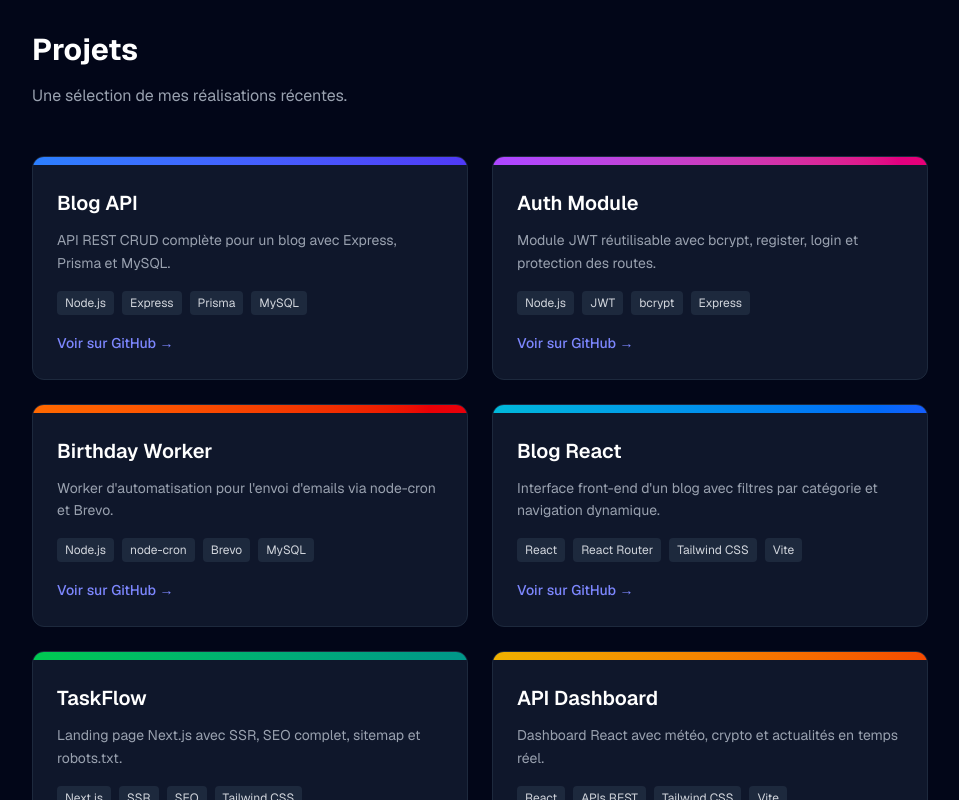
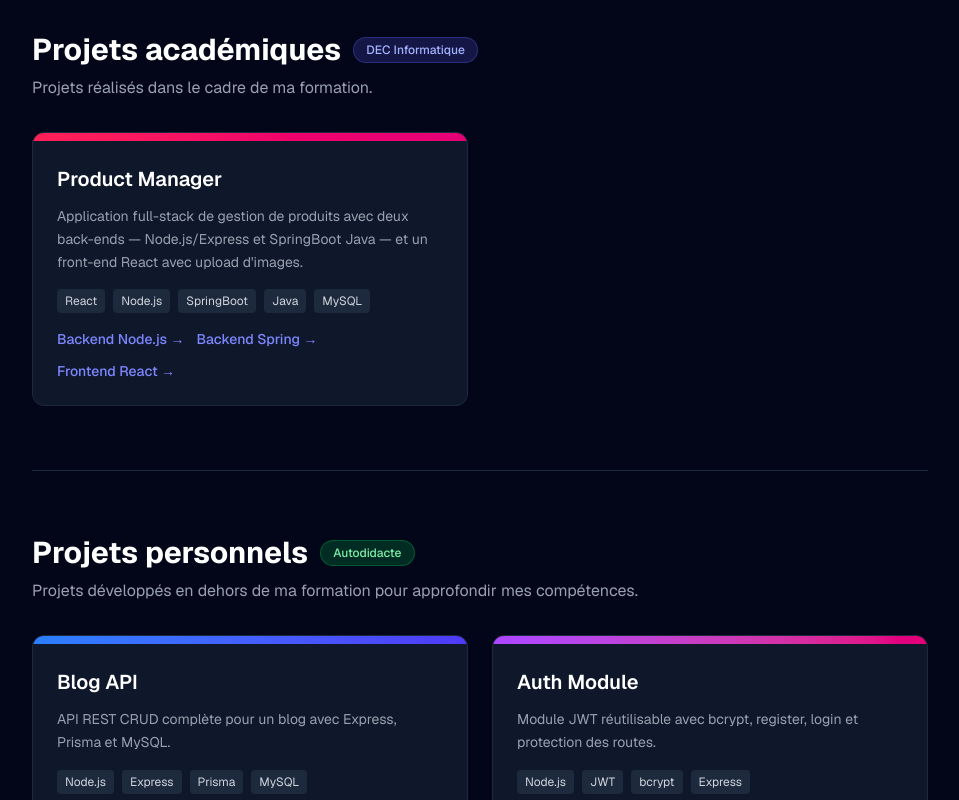
Before and after one commit to stephane-1234/portfolio, a Next.js app: page / in a window 1280 px wide. Shown: the part 1440-2240 px from the top of the page, without its empty margins (160-1119 px from the left). Built offline with nearby package versions, Linux system fonts and the light colour scheme.

Commit message:
feat: separate academic and personal projects sections

```diff
--- a/app/components/Projects.jsx
+++ b/app/components/Projects.jsx
@@ -1,4 +1,18 @@
-const projects = [
+const schoolProjects = [
+  {
+    title: 'Product Manager',
+    description: 'Application full-stack de gestion de produits avec deux back-ends — Node.js/Express et SpringBoot Java — et un front-end React avec upload d\'images.',
+    tags: ['React', 'Node.js', 'SpringBoot', 'Java', 'MySQL'],
+    links: [
+      { label: 'Backend Node.js', url: 'https://github.com/stephane-1234/product-manager-backend' },
+      { label: 'Backend Spring', url: 'https://github.com/stephane-1234/product-manager-spring' },
+      { label: 'Frontend React', url: 'https://github.com/stephane-1234/product-manager-frontend' },
+    ],
+    color: 'from-rose-500 to-pink-600',
+  },
+]
+
+const personalProjects = [
   {
     title: 'Blog API',
     description: 'API REST CRUD complète pour un blog avec Express, Prisma et MySQL.',
@@ -43,15 +57,9 @@ const projects = [
   },
 ]
 
-export default function Projects() {
+function ProjectCard({ project }) {
   return (
-    <section id="projects" className="py-24 px-6 bg-slate-950">
-      <div className="max-w-4xl mx-auto">
-        <h2 className="text-3xl font-bold text-white mb-4">Projets</h2>
-        <p className="text-gray-400 mb-12">Une sélection de mes réalisations récentes.</p>
-        <div className="grid md:grid-cols-2 gap-6">
-          {projects.map((project, i) => (
-            <div key={i} className="bg-slate-900 rounded-xl border border-slate-800 overflow-hidden hover:border-slate-600 transition-all">
+    <div className="bg-slate-900 rounded-xl border border-slate-800 overflow-hidden hover:border-slate-600 transition-all">
       <div className={`h-2 bg-gradient-to-r ${project.color}`} />
       <div className="p-6">
         <h3 className="text-xl font-semibold text-white mb-3">{project.title}</h3>
@@ -61,13 +69,60 @@ export default function Projects() {
             <span key={j} className="bg-slate-800 text-gray-300 text-xs px-2 py-1 rounded">{tag}</span>
           ))}
         </div>
+        {project.links ? (
+          <div className="flex flex-wrap gap-3">
+            {project.links.map((link, j) => (
+              <a key={j} href={link.url} target="_blank" rel="noopener noreferrer" className="text-indigo-400 text-sm font-medium hover:text-indigo-300 transition-colors">
+                {link.label} →
+              </a>
+            ))}
+          </div>
+        ) : (
           <a href={project.github} target="_blank" rel="noopener noreferrer" className="text-indigo-400 text-sm font-medium hover:text-indigo-300 transition-colors">
             Voir sur GitHub →
           </a>
+        )}
       </div>
     </div>
+  )
+}
+
+export default function Projects() {
+  return (
+    <section id="projects" className="py-24 px-6 bg-slate-950">
+      <div className="max-w-4xl mx-auto">
+
+        {/* Projets académiques */}
+        <div className="mb-16">
+          <div className="flex items-center gap-3 mb-2">
+            <h2 className="text-3xl font-bold text-white">Projets académiques</h2>
+            <span className="bg-indigo-500/20 text-indigo-300 text-xs font-medium px-3 py-1 rounded-full border border-indigo-500/30">DEC Informatique</span>
+          </div>
+          <p className="text-gray-400 mb-8">Projets réalisés dans le cadre de ma formation.</p>
+          <div className="grid md:grid-cols-2 gap-6">
+            {schoolProjects.map((project, i) => (
+              <ProjectCard key={i} project={project} />
             ))}
           </div>
+        </div>
+
+        {/* Séparateur */}
+        <div className="border-t border-slate-800 mb-16" />
+
+        {/* Projets personnels */}
+        <div>
+          <div className="flex items-center gap-3 mb-2">
+            <h2 className="text-3xl font-bold text-white">Projets personnels</h2>
+            <span className="bg-green-500/20 text-green-300 text-xs font-medium px-3 py-1 rounded-full border border-green-500/30">Autodidacte</span>
+          </div>
+          <p className="text-gray-400 mb-8">Projets développés en dehors de ma formation pour approfondir mes compétences.</p>
+          <div className="grid md:grid-cols-2 gap-6">
+            {personalProjects.map((project, i) => (
+              <ProjectCard key={i} project={project} />
+            ))}
+          </div>
+        </div>
+
       </div>
     </section>
   )
```
Lines whose indentation alone changed are shown as unchanged.
